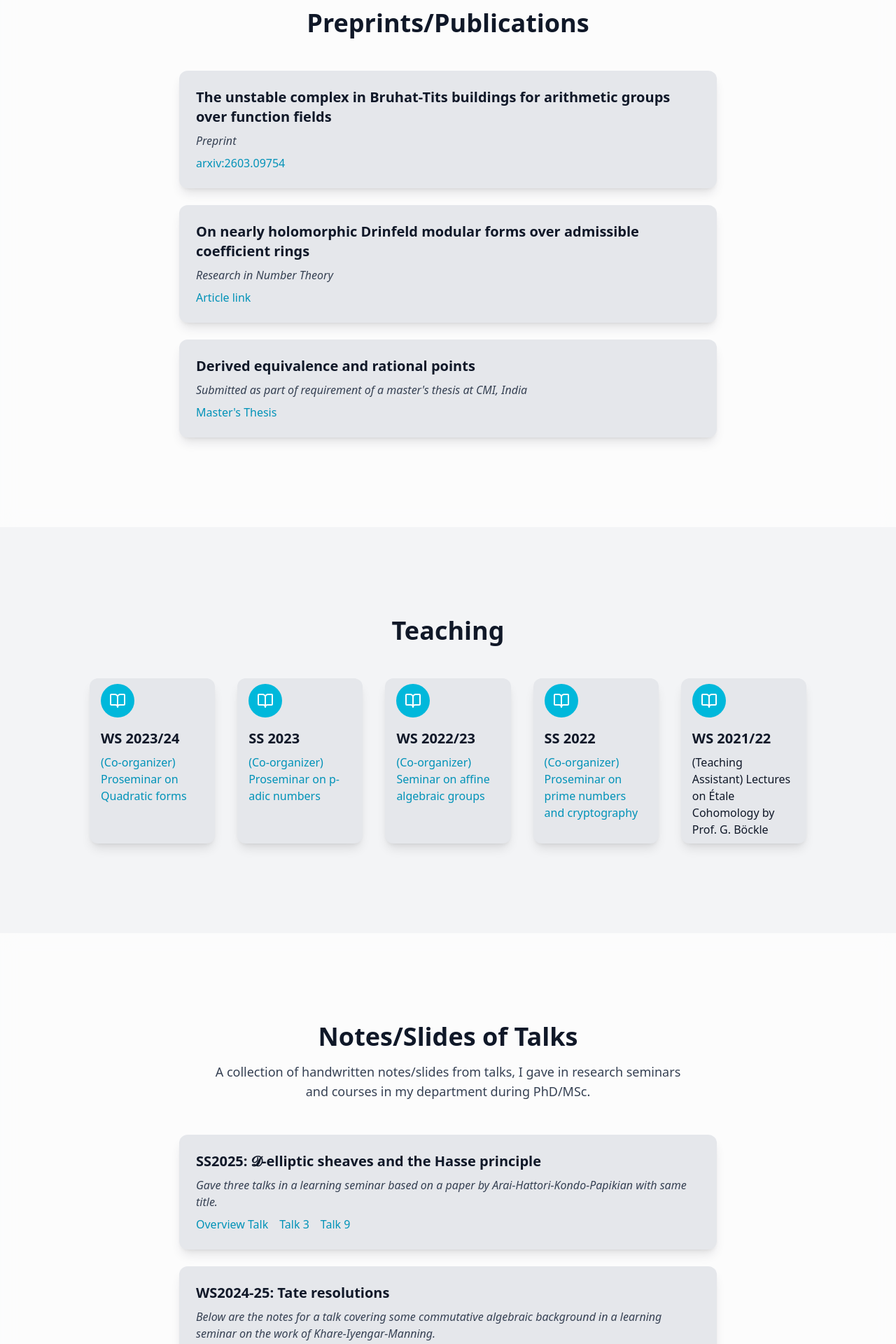
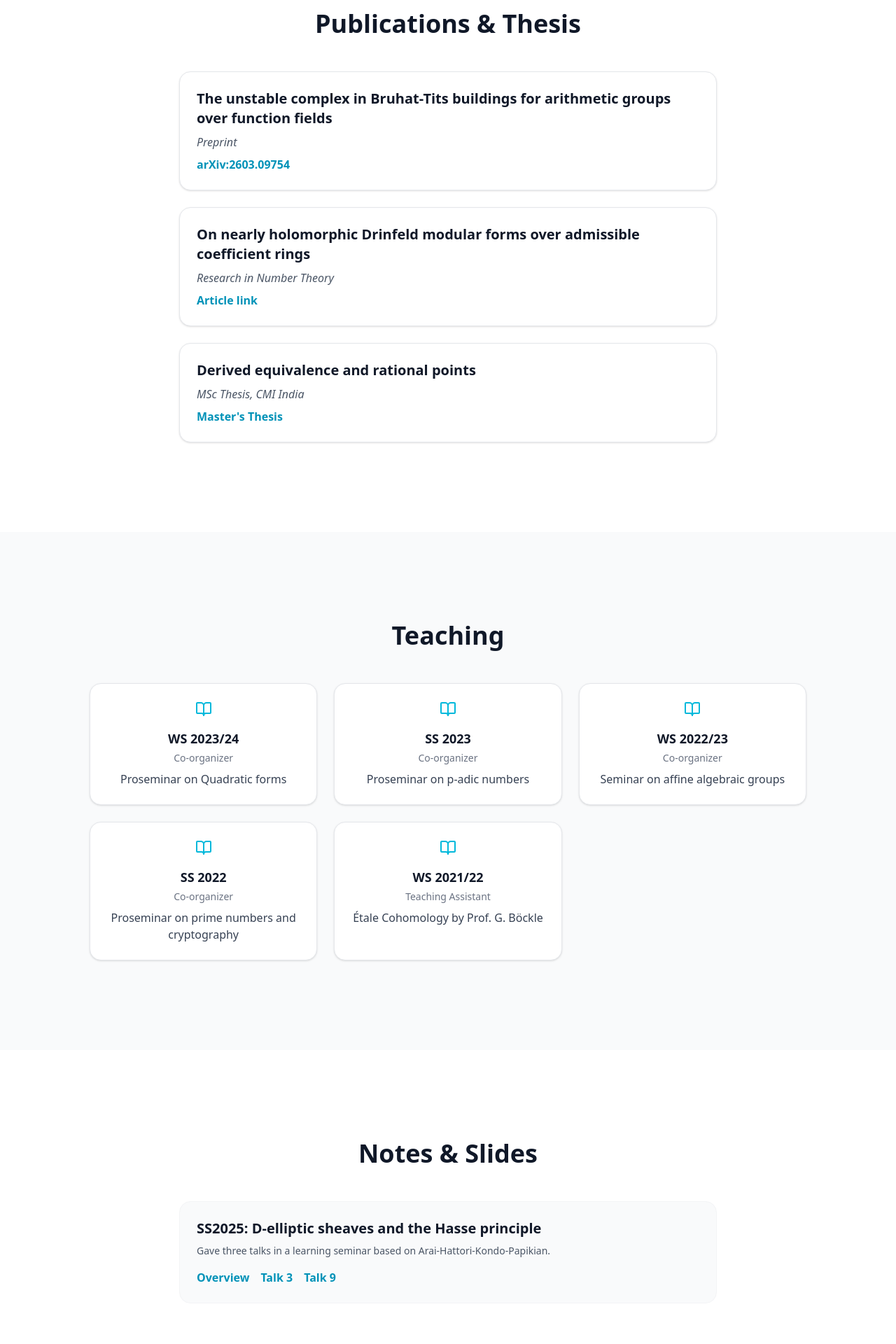
Before and after one commit to sriram-chinthalagiri/webpage, a React (Vite) app: page / in a window 1280 px wide. Shown: the part 680-2600 px from the top of the page at 70% size. Built offline with nearby package versions, Linux system fonts and the light colour scheme; the HTML template or start-up script is replaced by a standard one.

Commit message:
Update App.jsx

```diff
--- a/src/App.jsx
+++ b/src/App.jsx
@@ -1,256 +1,148 @@
 //Jai Maa Danteswari
 
-import React, { useState, useEffect, useRef } from 'react';
+import React, { useState } from 'react';
 import { Mail, Github, Linkedin, FileText, Globe, GraduationCap, Code, Menu, X, BookOpen } from 'lucide-react';
 
 const App = () => {
-  // State for controlling the mobile menu's visibility
   const [isMenuOpen, setIsMenuOpen] = useState(false);
 
-  // Use a modern, clean color palette for a professional look.
   const accentColor = 'bg-cyan-500';
-  const textColor = 'text-gray-900'; // Changed to a dark text color
+  const textColor = 'text-gray-900';
 
-  // Function to toggle the mobile menu and close it when a link is clicked
   const toggleMenu = () => {
     setIsMenuOpen(!isMenuOpen);
   };
 
   return (
-    // Set the overall page background to a light gray
-    <div className={`min-h-screen bg-gray-100 font-inter text-base relative`}>
-      {/* Header with navigation */}
+    <div className="min-h-screen bg-gray-100 font-inter text-base relative">
       <header className="sticky top-0 z-50 bg-white/80 backdrop-blur-md border-b border-gray-200">
         <nav className="container mx-auto px-4 py-4 flex justify-between items-center">
           <a href="#" className="text-2xl font-bold text-gray-900 tracking-tight">
             Sriram C V
           </a>
-          {/* Desktop Navigation */}
-          <div className="hidden md:flex space-x-6 text-gray-900">
-            <a href="#about" className={`hover:text-cyan-600 transition-colors duration-200`}>About</a>
-            <a href="#research" className={`hover:text-cyan-600 transition-colors duration-200`}>Research</a>
-            <a href="#publications" className={`hover:text-cyan-600 transition-colors duration-200`}>Publications</a>
-            <a href="#teaching" className={`hover:text-cyan-600 transition-colors duration-200`}>Teaching</a>
-            <a href="#talks" className={`hover:text-cyan-600 transition-colors duration-200`}>Notes/Slides</a>
-            <a href="#contact" className={`hover:text-cyan-600 transition-colors duration-200`}>Contact</a>
+          <div className="hidden md:flex space-x-6 text-gray-900 font-medium">
+            <a href="#about" className="hover:text-cyan-600 transition-colors duration-200">About</a>
+            <a href="#research" className="hover:text-cyan-600 transition-colors duration-200">Research</a>
+            <a href="#publications" className="hover:text-cyan-600 transition-colors duration-200">Publications</a>
+            <a href="#teaching" className="hover:text-cyan-600 transition-colors duration-200">Teaching</a>
+            <a href="#talks" className="hover:text-cyan-600 transition-colors duration-200">Notes/Slides</a>
+            <a href="#contact" className="hover:text-cyan-600 transition-colors duration-200">Contact</a>
           </div>
-          {/* Mobile Menu Button */}
           <div className="md:hidden">
             <button onClick={toggleMenu} className="text-gray-900 focus:outline-none">
               {isMenuOpen ? <X size={28} /> : <Menu size={28} />}
             </button>
           </div>
         </nav>
-        {/* Mobile Menu Dropdown */}
-        <div className={`${isMenuOpen ? 'block' : 'hidden'} md:hidden bg-white/90 py-4`}>
-          <div className="flex flex-col items-center space-y-4 text-gray-900">
-            <a href="#about" onClick={toggleMenu} className={`hover:text-cyan-600 transition-colors duration-200`}>About</a>
-            <a href="#research" onClick={toggleMenu} className={`hover:text-cyan-600 transition-colors duration-200`}>Research</a>
-            <a href="#publications" onClick={toggleMenu} className={`hover:text-cyan-600 transition-colors duration-200`}>Publications</a>
-            <a href="#teaching" onClick={toggleMenu} className={`hover:text-cyan-600 transition-colors duration-200`}>Teaching</a>
-            <a href="#talks" onClick={toggleMenu} className={`hover:text-cyan-600 transition-colors duration-200`}>Notes/Slides</a>
-            <a href="#contact" onClick={toggleMenu} className={`hover:text-cyan-600 transition-colors duration-200`}>Contact</a>
+        <div className={`${isMenuOpen ? 'block' : 'hidden'} md:hidden bg-white border-b border-gray-200 py-4 shadow-xl`}>
+          <div className="flex flex-col items-center space-y-4 text-gray-900 font-medium">
+            <a href="#about" onClick={toggleMenu} className="hover:text-cyan-600 transition-colors duration-200">About</a>
+            <a href="#research" onClick={toggleMenu} className="hover:text-cyan-600 transition-colors duration-200">Research</a>
+            <a href="#publications" onClick={toggleMenu} className="hover:text-cyan-600 transition-colors duration-200">Publications</a>
+            <a href="#teaching" onClick={toggleMenu} className="hover:text-cyan-600 transition-colors duration-200">Teaching</a>
+            <a href="#talks" onClick={toggleMenu} className="hover:text-cyan-600 transition-colors duration-200">Notes/Slides</a>
+            <a href="#contact" onClick={toggleMenu} className="hover:text-cyan-600 transition-colors duration-200">Contact</a>
           </div>
         </div>
       </header>
 
-      {/* About Me Section */}
-      <section id="about" className={`py-20 md:py-32 bg-white/70 backdrop-blur-md text-gray-900`}>
+      <section id="about" className="py-20 md:py-32 bg-white/70 backdrop-blur-md text-gray-900 border-b border-gray-100">
         <div className="container mx-auto px-4">
           <div className="max-w-3xl mx-auto text-lg md:text-xl leading-relaxed">
-            <p className="mb-4">
-              I am a 4th-year PhD candidate in the Department of Mathematics at Ruprecht Karls Institute, Universität Heidelberg, specializing in Function Field Arithmetic. In particular, I am interested in studying the action of arithmetic subgroups on suitable geometric objects like the Bruhat-Tits building or the Drinfeld period domain and
-              its consequences on objects of arithmetic interest like the harmonic cochains on the building or the modular forms(and its variants) on the Drinfeld period domain.
+            <p className="mb-4 text-gray-700">
+              I am a 4th-year PhD candidate in the Department of Mathematics at Ruprecht Karls Institute, Universität Heidelberg, specializing in Function Field Arithmetic.
+              In particular, I am interested in studying the action of arithmetic subgroups on suitable geometric objects like the Bruhat-Tits building or the Drinfeld period domain and
+              its consequences on objects of arithmetic interest like the harmonic cochains on the building or the modular forms (and its variants) on the Drinfeld period domain.
             </p>
-
           </div>
         </div>
       </section>
 
-
-      {/* Publications Section */}
-      <section id="publications" className={`py-20 md:py-32 bg-white/70 backdrop-blur-md text-gray-900`}>
+      <section id="publications" className="py-20 md:py-32 bg-white text-gray-900">
         <div className="container mx-auto px-4">
-          <h2 className="text-3xl md:text-4xl font-bold text-center mb-12">Preprints/Publications</h2>
+          <h2 className="text-3xl md:text-4xl font-bold text-center mb-12">Publications & Thesis</h2>
           <div className="max-w-3xl mx-auto">
             <ul className="space-y-6">
-              {/* Publication Item 1 */}
-              <li className="bg-gray-200 p-6 rounded-xl shadow-lg">
-                <h3 className="text-xl font-semibold mb-2">The unstable complex in Bruhat-Tits buildings for arithmetic groups over function fields</h3>
-                <p className="text-gray-700 italic mb-2"> Preprint</p>
-                <p className="text-gray-700">
-                  <a href="https://arxiv.org/abs/2603.09754v2" target="_blank" rel="noopener noreferrer" className="text-cyan-600 hover:text-cyan-500">
-                    arxiv:2603.09754
-                  </a>
-                </p>
+              <li className="bg-white p-6 rounded-2xl border border-gray-200 shadow-sm hover:shadow-md transition-shadow">
+                <h3 className="text-xl font-bold mb-2">The unstable complex in Bruhat-Tits buildings for arithmetic groups over function fields</h3>
+                <p className="text-gray-600 italic mb-2">Preprint</p>
+                <a href="https://arxiv.org/abs/2603.09754v2" target="_blank" rel="noopener noreferrer" className="text-cyan-600 font-semibold hover:underline">
+                  arXiv:2603.09754
+                </a>
               </li>
-              {/* Publication Item 2 */}
-              <li className="bg-gray-200 p-6 rounded-xl shadow-lg">
-                <h3 className="text-xl font-semibold mb-2">On nearly holomorphic Drinfeld modular forms over admissible coefficient rings</h3>
-                <p className="text-gray-700 italic mb-2">Research in Number Theory</p>
-                <p className="text-gray-700">
-                  <a href="https://rdcu.be/eFiWu" target="_blank" rel="noopener noreferrer" className="text-cyan-600 hover:text-cyan-500">
-                    Article link
-                  </a>
-                </p>
+              <li className="bg-white p-6 rounded-2xl border border-gray-200 shadow-sm hover:shadow-md transition-shadow">
+                <h3 className="text-xl font-bold mb-2">On nearly holomorphic Drinfeld modular forms over admissible coefficient rings</h3>
+                <p className="text-gray-600 italic mb-2">Research in Number Theory</p>
+                <a href="https://rdcu.be/eFiWu" target="_blank" rel="noopener noreferrer" className="text-cyan-600 font-semibold hover:underline">
+                  Article link
+                </a>
               </li>
-              {/* Publication Item 3 */}
-              <li className="bg-gray-200 p-6 rounded-xl shadow-lg">
-                <h3 className="text-xl font-semibold mb-2">Derived equivalence and rational points</h3>
-                <p className="text-gray-700 italic mb-2">Submitted as part of requirement of a master's thesis at CMI, India</p>
-                <p className="text-gray-700">
-                  <a href="/webpage/public/Msc_thesis.pdf" target="_blank" rel="noopener noreferrer" download className="text-cyan-600 hover:text-cyan-500">
-                    Master's Thesis
-                  </a>
-                </p>
+              <li className="bg-white p-6 rounded-2xl border border-gray-200 shadow-sm hover:shadow-md transition-shadow">
+                <h3 className="text-xl font-bold mb-2">Derived equivalence and rational points</h3>
+                <p className="text-gray-600 italic mb-2">MSc Thesis, CMI India</p>
+                <a href="#" className="text-cyan-600 font-semibold hover:underline">
+                  Master's Thesis
+                </a>
               </li>
             </ul>
           </div>
         </div>
       </section>
 
-      {/* Teaching Section */}
-      <section id="teaching" className={`py-20 md:py-32 ${textColor}`}>
+      <section id="teaching" className="py-20 md:py-32 bg-gray-50 text-gray-900">
+        <div className="container mx-auto px-4 text-center">
+          <h2 className="text-3xl md:text-4xl font-bold mb-12">Teaching</h2>
+          <div className="grid grid-cols-1 md:grid-cols-2 lg:grid-cols-3 gap-6 max-w-5xl mx-auto">
+            {[
+              { year: "WS 2023/24", title: "Proseminar on Quadratic forms", role: "Co-organizer" },
+              { year: "SS 2023", title: "Proseminar on p-adic numbers", role: "Co-organizer" },
+              { year: "WS 2022/23", title: "Seminar on affine algebraic groups", role: "Co-organizer" },
+              { year: "SS 2022", title: "Proseminar on prime numbers and cryptography", role: "Co-organizer" },
+              { year: "WS 2021/22", title: "Étale Cohomology by Prof. G. Böckle", role: "Teaching Assistant" }
+            ].map((course, idx) => (
+              <div key={idx} className="bg-white p-6 rounded-2xl border border-gray-200 shadow-sm flex flex-col items-center">
+                <BookOpen size={24} className="text-cyan-500 mb-4" />
+                <h3 className="text-lg font-bold mb-1">{course.year}</h3>
+                <p className="text-sm text-gray-500 mb-2">{course.role}</p>
+                <p className="text-gray-700 font-medium">{course.title}</p>
+              </div>
+            ))}
+          </div>
+        </div>
+      </section>
+
+      <section id="talks" className="py-20 md:py-32 bg-white text-gray-900">
         <div className="container mx-auto px-4">
-          <h2 className="text-3xl md:text-4xl font-bold text-center mb-12">Teaching</h2>
-          <div className="grid grid-cols-1 md:grid-cols-2 lg:grid-cols-4 xl:grid-cols-5 gap-8 max-w-5xl mx-auto">
-            {/* Course 1 */}
-            <div className="bg-gray-200 py-2 px-4 rounded-xl shadow-lg transition-transform hover:scale-105 duration-300 ease-in-out">
-              <div className={`w-12 h-12 flex items-center justify-center rounded-full ${accentColor} mb-4`}>
-                <BookOpen size={24} className="text-white" />
+          <h2 className="text-3xl md:text-4xl font-bold text-center mb-12">Notes & Slides</h2>
+          <div className="max-w-3xl mx-auto space-y-6">
+            <div className="bg-gray-50 p-6 rounded-2xl border border-gray-100">
+              <h3 className="text-xl font-bold mb-2">SS2025: D-elliptic sheaves and the Hasse principle</h3>
+              <p className="text-gray-600 mb-4 text-sm">Gave three talks in a learning seminar based on Arai-Hattori-Kondo-Papikian.</p>
+              <div className="flex gap-4">
+                <button className="text-cyan-600 font-semibold hover:underline">Overview</button>
+                <button className="text-cyan-600 font-semibold hover:underline">Talk 3</button>
+                <button className="text-cyan-600 font-semibold hover:underline">Talk 9</button>
               </div>
-              <h3 className="text-xl font-bold mb-2">WS 2023/24</h3>
-              <a href="https://typo.iwr.uni-heidelberg.de/groups/arith-geom/members/sriramcv/quadratic-forms.html" target="_blank" rel="noopener noreferrer" download className="text-cyan-600 hover:text-cyan-500">
-                (Co-organizer)
-                Proseminar on Quadratic forms
-              </a>
-            </div>
-            {/* Course 2 */}
-            <div className="bg-gray-200 py-2 px-4 rounded-xl shadow-lg transition-transform hover:scale-105 duration-300 ease-in-out">
-              <div className={`w-12 h-12 flex items-center justify-center rounded-full ${accentColor} mb-4`}>
-                <BookOpen size={24} className="text-white" />
-              </div>
-              <h3 className="text-xl font-bold mb-2">SS 2023</h3>
-              <a href="https://typo.iwr.uni-heidelberg.de/groups/arith-geom/members/sriramcv/p-adic-numbers.html" target="_blank" rel="noopener noreferrer" download className="text-cyan-600 hover:text-cyan-500">
-                (Co-organizer)
-                Proseminar on p-adic numbers
-              </a>
-            </div>
-            {/* Course 3 */}
-            <div className="bg-gray-200 py-2 px-4 rounded-xl shadow-lg transition-transform hover:scale-105 duration-300 ease-in-out">
-              <div className={`w-12 h-12 flex items-center justify-center rounded-full ${accentColor} mb-4`}>
-                <BookOpen size={24} className="text-white" />
-              </div>
-              <h3 className="text-xl font-bold mb-2">WS 2022/23</h3>
-              <a href="https://typo.iwr.uni-heidelberg.de/groups/arith-geom/members/sriramcv/affine-algebraic-groups.html" target="_blank" rel="noopener noreferrer" download className="text-cyan-600 hover:text-cyan-500">
-                (Co-organizer)
-                Seminar on affine algebraic groups
-              </a>
-            </div>
-            {/* Course 4 */}
-            <div className="bg-gray-200 py-2 px-4 rounded-xl shadow-lg transition-transform hover:scale-105 duration-300 ease-in-out">
-              <div className={`w-12 h-12 flex items-center justify-center rounded-full ${accentColor} mb-4`}>
-                <BookOpen size={24} className="text-white" />
-              </div>
-              <h3 className="text-xl font-bold mb-2">SS 2022</h3>
-              <a href="https://typo.iwr.uni-heidelberg.de/groups/arith-geom/members/barinder-banwait/prime-numbers-and-cryptography-proseminar.html" target="_blank" rel="noopener noreferrer" download className="text-cyan-600 hover:text-cyan-500">
-                (Co-organizer)
-                Proseminar on prime numbers and cryptography
-              </a>
-            </div>
-            {/* Course 5 */}
-            <div className="bg-gray-200 py-2 px-4 rounded-xl shadow-lg transition-transform hover:scale-105 duration-300 ease-in-out">
-              <div className={`w-12 h-12 flex items-center justify-center rounded-full ${accentColor} mb-4`}>
-                <BookOpen size={24} className="text-white" />
-              </div>
-              <h3 className="text-xl font-bold mb-2">WS 2021/22</h3>
-
-              (Teaching Assistant)
-              Lectures on Étale Cohomology by Prof. G. Böckle
-
             </div>
           </div>
         </div>
       </section>
 
-      {/* Notes/Slides of Talks Section */}
-      <section id="talks" className={`py-20 md:py-32 bg-white/70 backdrop-blur-md text-gray-900`}>
-        <div className="container mx-auto px-4">
-          <h2 className="text-3xl md:text-4xl font-bold text-center mb-4">Notes/Slides of Talks</h2>
-          <p className="text-lg text-center text-gray-700 max-w-2xl mx-auto mb-12">
-            A collection of handwritten notes/slides from talks, I gave in research seminars and courses in my department during PhD/MSc.
+      <section id="contact" className="py-20 md:py-32 bg-gray-50 text-gray-900">
+        <div className="container mx-auto px-4 text-center">
+          <h2 className="text-3xl md:text-4xl font-bold mb-4">Get in Touch</h2>
+          <p className="text-lg text-gray-600 mb-8">
+            first_name.chinthalagiri@iwr.uni-heidelberg.de
           </p>
-          <div className="max-w-3xl mx-auto">
-            <ul className="space-y-6">
-              {/* Talk Item 1 */}
-              <li className="bg-gray-200 p-6 rounded-xl shadow-lg">
-                <h3 className="text-xl font-semibold mb-2">SS2025: 𝓓-elliptic sheaves and the Hasse principle</h3>
-                <p className="text-gray-700 italic mb-2">Gave three talks in a learning seminar based on a paper by Arai-Hattori-Kondo-Papikian with same title.</p>
-                <div className="flex flex-wrap gap-4 text-gray-700">
-                  <a href="https://sriram-chinthalagiri.github.io/webpage/D_elliptic/Notes_Talk_0-D_ell.pdf" target="_blank" rel="noopener noreferrer" download className="text-cyan-600 hover:text-cyan-500">
-                    Overview Talk
-                  </a>
-                  <a href="https://sriram-chinthalagiri.github.io/webpage/D_elliptic/Notes_Talk_3-D_ell.pdf" target="_blank" rel="noopener noreferrer" download className="text-cyan-600 hover:text-cyan-500">
-                    Talk 3
-                  </a>
-                  <a href="https://sriram-chinthalagiri.github.io/webpage/D_elliptic/Notes_Talk_9-D_ell.pdf" target="_blank" rel="noopener noreferrer" download className="text-cyan-600 hover:text-cyan-500">
-                    Talk 9
-                  </a>
-                </div>
-              </li>
-              {/* Talk Item 2 */}
-              <li className="bg-gray-200 p-6 rounded-xl shadow-lg">
-                <h3 className="text-xl font-semibold mb-2">WS2024-25: Tate resolutions</h3>
-                <p className="text-gray-700 italic mb-2">Below are the notes for a talk covering some commutative algebraic background in a learning seminar on the work of Khare-Iyengar-Manning.</p>
-                <div className="flex flex-wrap gap-4 text-gray-700">
-                  <a href="https://sriram-chinthalagiri.github.io/webpage/KMI/Notes_Talk3_IKM.pdf" target="_blank" rel="noopener noreferrer" download className="text-cyan-600 hover:text-cyan-500">
-                    Talk 3
-                  </a>
-
-                </div>
-              </li>
-              {/* Talk Item 3*/}
-              <li className="bg-gray-200 p-6 rounded-xl shadow-lg">
-                <h3 className="text-xl font-semibold mb-2">WS2023-24: Rigid mermorphic cocyles</h3>
-                <p className="text-gray-700 italic mb-2">Presented a talk in a learning seminar on rigid mermorphic cocyles after Darmon-Vonk.</p>
-                <div className="flex flex-wrap gap-4 text-gray-700">
-                  <a href="https://sriram-chinthalagiri.github.io/webpage/RMC/Notes_Talk 3.pdf" target="_blank" rel="noopener noreferrer" download className="text-cyan-600 hover:text-cyan-500">
-                    Talk 3
-                  </a>
-
-                </div>
-              </li>
-
-              {/* Talk Item 4*/}
-              <li className="bg-gray-200 p-6 rounded-xl shadow-lg">
-                <h3 className="text-xl font-semibold mb-2">(Aug-Nov 2019)Rigid Analytic Geometry(Lectures by Prof. Pramath Sastry)</h3>
-                <p className="text-gray-700 italic mb-2">Gave a talk, as part of the final exam, on a proof of rigid analytic GAGA, emulating the argument of Neeman in his excellent book "Algebraic and Analytic Geometry".</p>
-                <div className="flex flex-wrap gap-4 text-gray-700">
-                  <a href="https://sriram-chinthalagiri.github.io/webpage/Rigid_GAGA.pdf" target="_blank" rel="noopener noreferrer" download className="text-cyan-600 hover:text-cyan-500">
-                    Rigid GAGA
-                  </a>
-
-                </div>
-              </li>
-
-            </ul>
+          <div className="flex justify-center space-x-6">
+            <Mail className="text-cyan-500 cursor-pointer" />
+            <Github className="text-gray-700 cursor-pointer" />
+            <Linkedin className="text-blue-600 cursor-pointer" />
           </div>
         </div>
       </section>
 
-      {/* Contact Section */}
-      <section id="contact" className={`py-20 md:py-32 bg-white/70 backdrop-blur-md text-gray-900`}>
-        <div className="container mx-auto px-4 text-center">
-          <h2 className="text-3xl md:text-4xl font-bold mb-4">Get in Touch</h2>
-           <p className="text-lg text-gray-700 mb-8">
-            first_name.chinthalagiri@iwr.uni-heidelberg.de
-           </p>
-
-        </div>
-      </section>
-
-      {/* Footer */}
-      <footer className="py-8 text-center text-gray-600 bg-white/80 border-t border-gray-200">
+      <footer className="py-8 text-center text-gray-500 bg-white border-t border-gray-200">
         <p>&copy; {new Date().getFullYear()} Sriram C V. All rights reserved.</p>
       </footer>
     </div>
```
